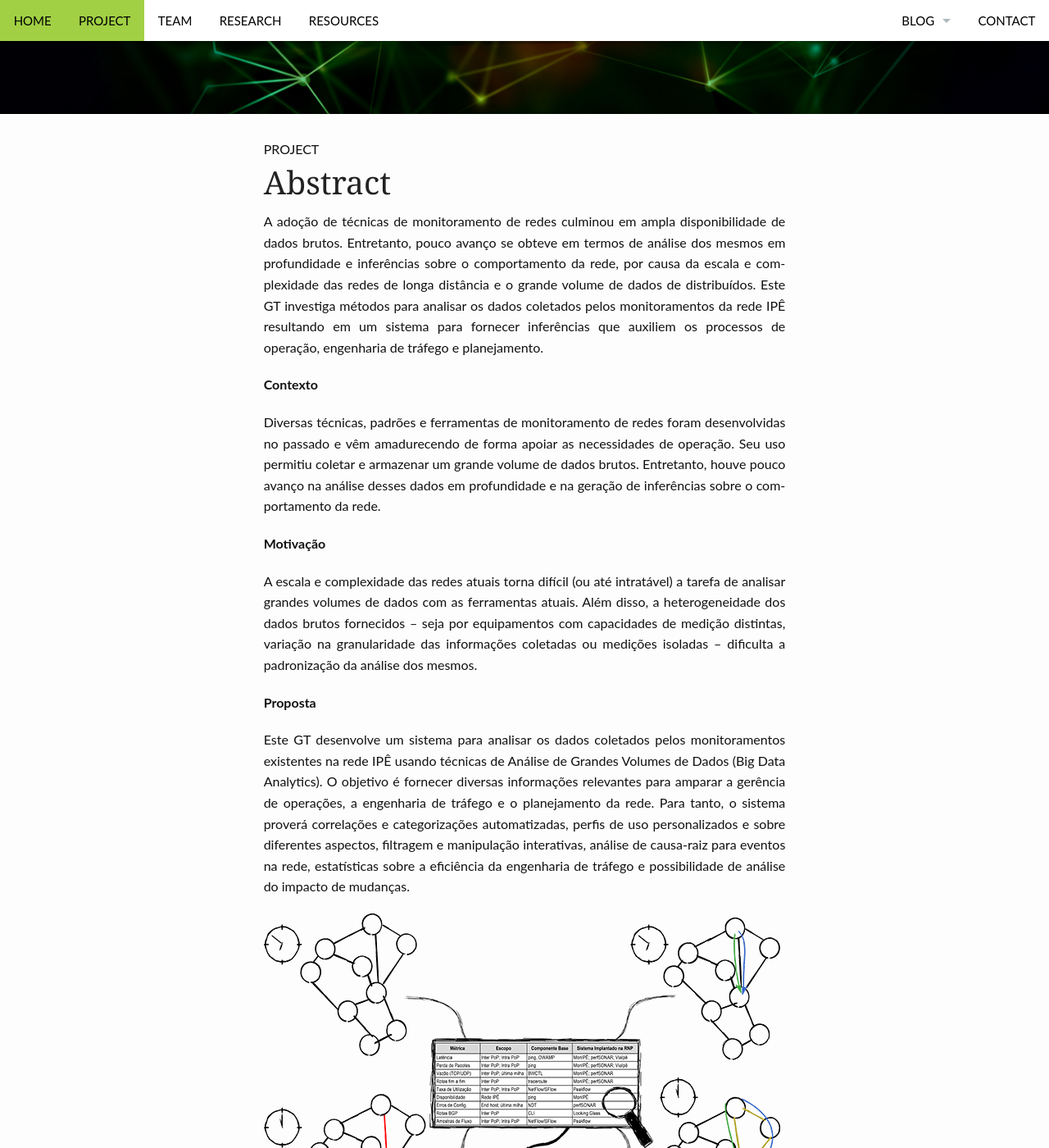
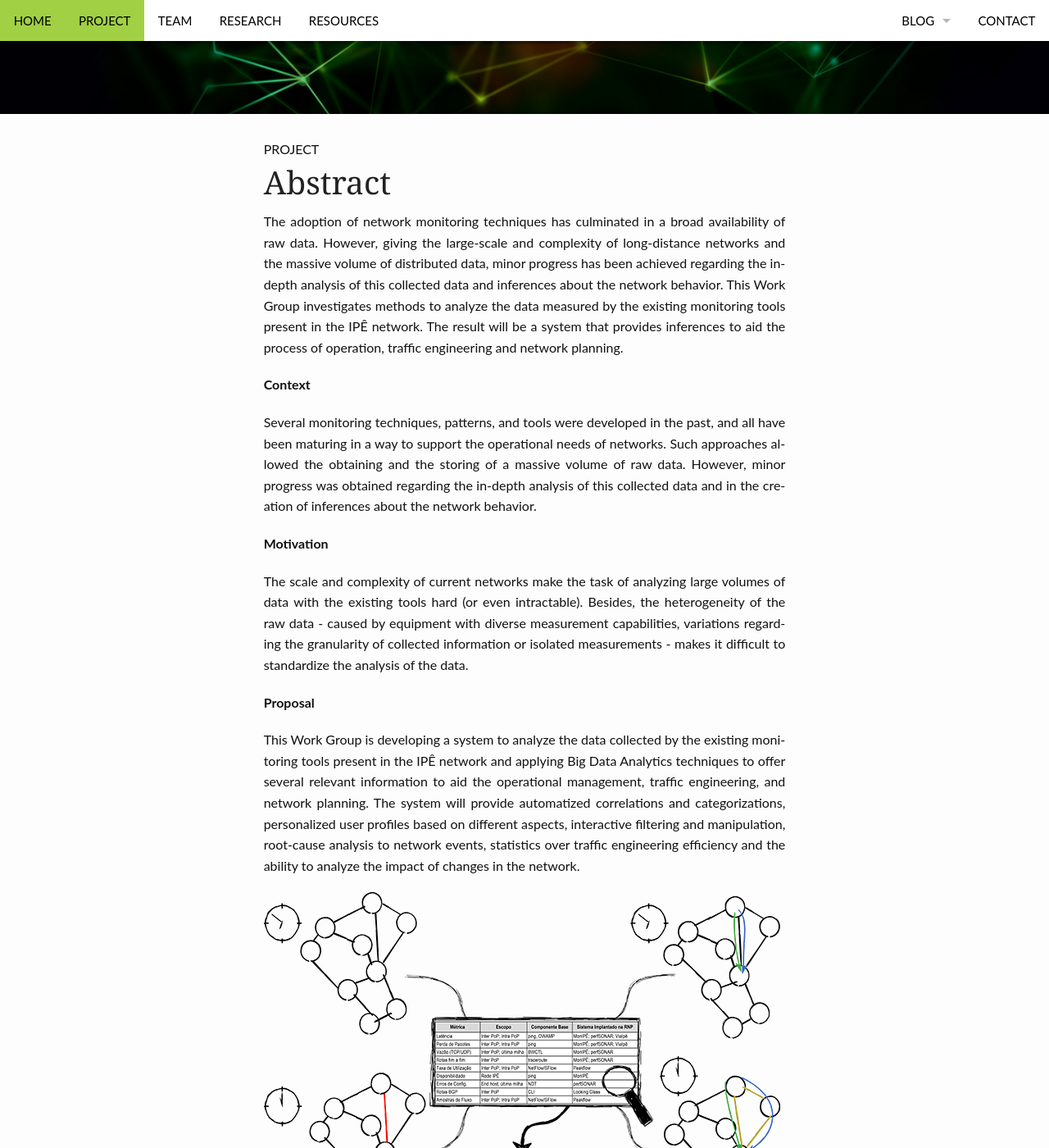
Before and after one commit to ipe-analytics/ipe-analytics-website, a Jekyll site: the page built from pages/project.md, in a window 1280 px wide and 1400 px high, scrolled down 221 px. Shown: the whole window at 82% size. Built offline with Jekyll 4.4.1, drawn with Linux system fonts in a browser that asks for light colours; some of the changed text lies outside the part shown.

Commit message:
Alterado textos na descrição do projeto

```diff
--- a/_includes/_project_description.html
+++ b/_includes/_project_description.html
@@ -1,54 +1,55 @@
 <p align="justify">
-A adoção de técnicas de monitoramento de redes culminou em ampla disponibilidade de dados brutos.
-Entretanto, pouco avanço se obteve em termos de análise dos mesmos em profundidade e inferências
-sobre o comportamento da rede, por causa da escala e complexidade das redes de longa distância e
-o grande volume de dados de distribuídos. Este GT investiga métodos para analisar os dados coletados
-pelos monitoramentos da rede IPÊ resultando em um sistema para fornecer inferências que auxiliem
-os processos de operação, engenharia de tráfego e planejamento.
+The adoption of network monitoring techniques has culminated in a broad availability of raw data.
+However, giving the large-scale and complexity of long-distance networks and the massive volume of
+distributed data, minor progress has been achieved regarding the in-depth analysis of this collected
+data and inferences about the network behavior. This Work Group investigates methods to analyze the
+data measured by the existing monitoring tools present in the IPÊ network.
+The result will be a system that provides inferences to aid the process of operation, traffic engineering and network planning.
 </p>
 
-<p><b>Contexto</b></p>
+<p><b>Context</b></p>
 <p align="justify">
-Diversas técnicas, padrões e ferramentas de monitoramento de redes foram desenvolvidas no passado
-e vêm amadurecendo de forma apoiar as necessidades de operação. Seu uso permitiu coletar e armazenar
-um grande volume de dados brutos. Entretanto, houve pouco avanço na análise desses dados em profundidade
-e na geração de inferências sobre o comportamento da rede.
+Several monitoring techniques, patterns, and tools were developed in the past,
+and all have been maturing in a way to support the operational needs of networks.
+Such approaches allowed the obtaining and the storing of a massive volume of raw data.
+However, minor progress was obtained regarding the in-depth analysis of this collected data
+and in the creation of inferences about the network behavior.
 </p>
 
-<p><b>Motivação</b></p>
+<p><b>Motivation</b></p>
 <p align="justify">
-A escala e complexidade das redes atuais torna difícil (ou até intratável) a tarefa de analisar grandes
-volumes de dados com as ferramentas atuais. Além disso, a heterogeneidade dos dados brutos fornecidos –
-seja por equipamentos com capacidades de medição distintas, variação na granularidade das informações
-coletadas ou medições isoladas – dificulta a padronização da análise dos mesmos.
+The scale and complexity of current networks make the task of analyzing large volumes of data with the
+existing tools hard (or even intractable). Besides, the heterogeneity of the raw data -
+caused by equipment with diverse measurement capabilities, variations regarding the granularity of collected
+information or isolated measurements - makes it difficult to standardize the analysis of the data.
 </p>
 
-<p><b>Proposta</b></p>
+<p><b>Proposal</b></p>
 <p align="justify">
-Este GT desenvolve um sistema para analisar os dados coletados pelos monitoramentos existentes na rede
-IPÊ usando técnicas de Análise de Grandes Volumes de Dados (Big Data Analytics). O objetivo é fornecer
-diversas informações relevantes para amparar a gerência de operações, a engenharia de tráfego e o
-planejamento da rede. Para tanto, o sistema proverá correlações e categorizações automatizadas, perfis
-de uso personalizados e sobre diferentes aspectos, filtragem e manipulação interativas, análise de
-causa-raiz para eventos na rede, estatísticas sobre a eficiência da engenharia de tráfego e possibilidade de
-análise do impacto de mudanças.
+This Work Group is developing a system to analyze the data collected by the existing monitoring tools
+present in the IPÊ network and applying Big Data Analytics techniques to offer several relevant information
+to aid the operational management, traffic engineering, and network planning. The system will provide
+automatized correlations and categorizations, personalized user profiles based on different aspects,
+interactive filtering and manipulation, root-cause analysis to network events, statistics over traffic
+engineering efficiency and the ability to analyze the impact of changes in the network.
 </p>
 
 <img src="{{ site.urlimg }}collage-abstract-ipeanalytics.png"><br>
 
-<p align="center">Visão Geral da Proposta do Projeto.</p>
+<p align="center">Project Overview.</p>
 
-<p><b>Objetivos Específicos</b></p>
+<p><b>Specific Goals</b></p>
 <p align="justify">
-1) <b>Mapeamento das Informações</b> fornecidas pelas ferramentas de monitoramento da rede IPÊ. Esse objetivo
-possibilita entender quais são todos os dados brutos passíveis de análise e obter acesso a eles (ou subconjunto disponível).<br>
-2) <b>Estudo e Processamento dos Dados</b> para o desenvolvimento das estratégias de análise de grande volume
-de informações, visando a extração de correlações e inferências. Tal atividade é composta por três partes essenciais:
-(a) identificação de inferências e correlações disponíveis, (b) exploração de técnicas de processamento de grandes
-volumes de dados, e (c) análise de estruturas de manipulação e armazenamento de dados.<br>
-3) <b>Inclusão de Interatividade na Análise dos Dados</b> para aumentar o controle dos operadores sobre dados e análises e
-facilitar investigações. Será incluso suporte a consultas personalizadas com filtros avançados e a manipulação da visualização dos resultados.<br>
-4) <b>Revisitação das Coletas Realizadas</b>, com o objetivo de gerar novas inferências. Essa tarefa é viabilizada após a
-execução dos procedimentos anteriores. Neste ponto serão consideradas métricas que agregam grande valor e que
-possam ser incluídas com relativa facilidade pelas equipes responsáveis pelas atividades de monitoramento da infraestrutura.
+1) <b>Mapping the information</b> collected by the monitoring tools present in the IPÊ network, allowing the understanding of which raw data are suitable for analysis. <br>
+
+2) <b>Study and Process</b> the data to develop strategies to analyze the big volume of data and extract correlations and inferences.
+This step is composed of three different tasks: (a) identification of possible correlations and assumptions,
+(b) exploration of big data analytics techniques, and (c) analysis of tools for manipulating and storing data.<br>
+
+3) <b>Enable interactive data analysis</b> to increase the control over the data analysis, and facilitate investigations.
+Support will be included for personalized queries with user-defined filters and enhanced manipulation of the data visualization system.<br>
+
+4) <b>Review the collected data</b> to generate new inferences. This task is viable after having done the previous tasks.
+At this point, new metrics that can add value and be easily included by the infrastructure monitoring operators will be considered.
+
 </p>
```
